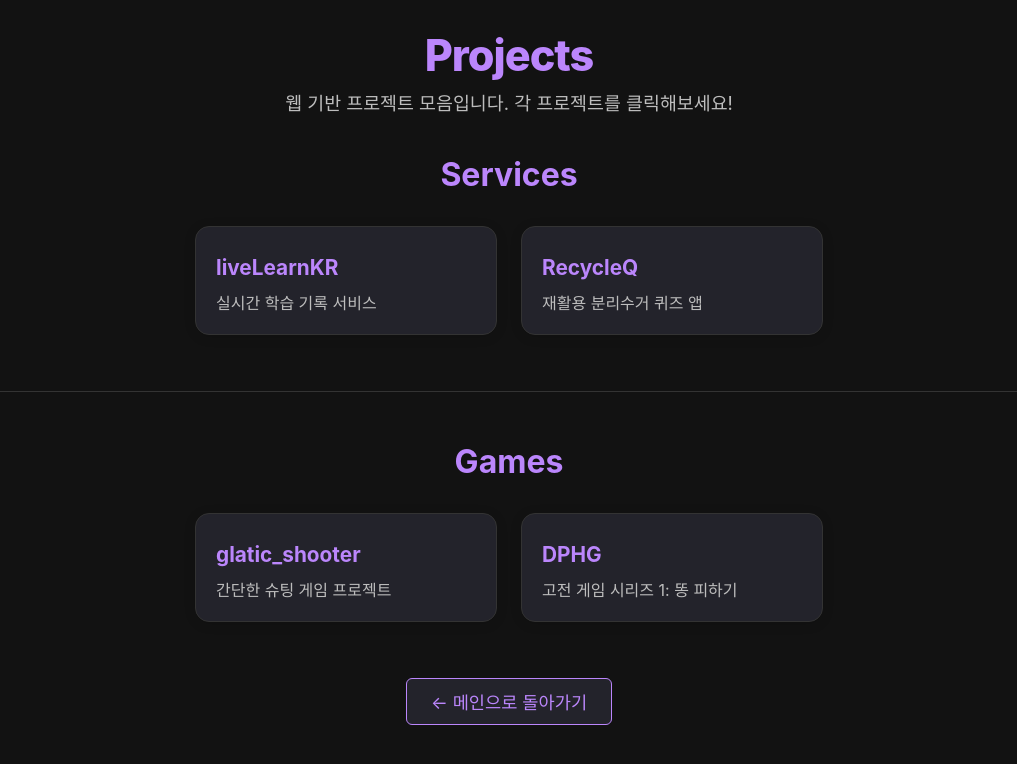
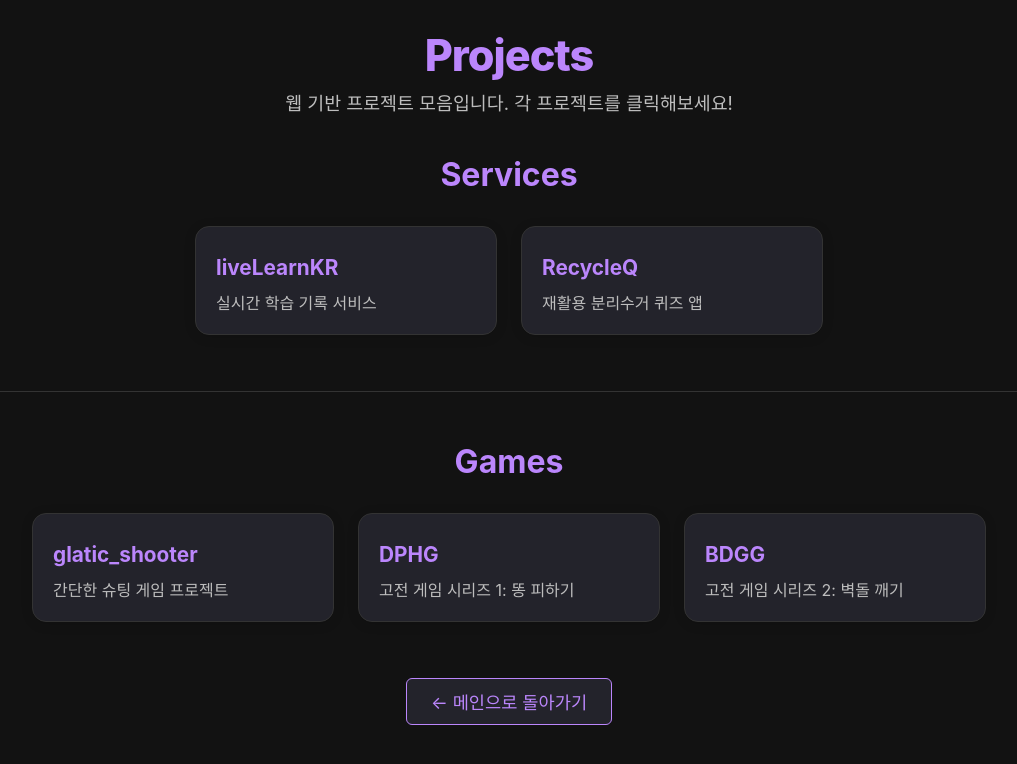
Before and after one commit to hojun313/hojun313.github.io, a Jekyll site: the page projects/index.html, which Jekyll copies as it is, in a window 1280 px wide. Shown: the top 764 px of the page, without its empty margins (131-1148 px from the left). Built offline with Jekyll 4.4.1, drawn with Linux system fonts in a browser that asks for light colours.

Commit message:
Add BDGG project to projects list
Added a new project card for 'BDGG', the second in the classic game series (벽돌 깨기), to the projects index page.

```diff
--- a/projects/index.html
+++ b/projects/index.html
@@ -46,8 +46,15 @@
                         <p>고전 게임 시리즈 1: 똥 피하기</p>
                     </a>
                 </li>
+                <li class="project-card">
+                    <a href="https://hojun313.github.io/BDGG/">
+                        <h2>BDGG</h2>
+                        <p>고전 게임 시리즈 2: 벽돌 깨기</p>
+                    </a>
+                </li>
             </ul>
         </section>
+
 
         <nav class="projects-nav">
             <a class="projects-back" href="/">← 메인으로 돌아가기</a>
```
